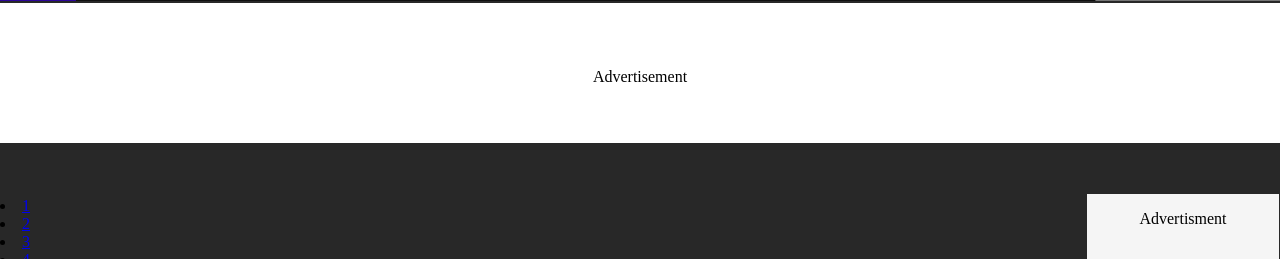
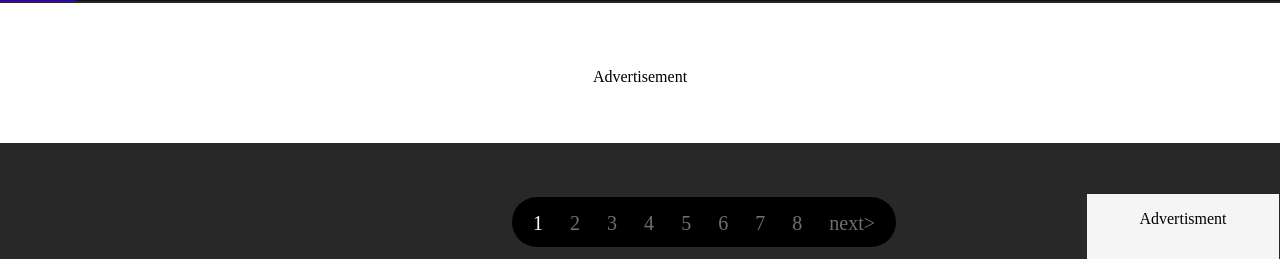
Before and after one commit to lpv001/websiteProject, a PHP site: page /index.html in a window 1280 px wide. Shown: the part 49-308 px from the top of the page. Run offline with PHP 8.4, Linux system fonts and the light colour scheme.

Commit message:
Update index.css

```diff
--- a/index.css
+++ b/index.css
@@ -208,3 +213,33 @@ footer > li>h2>a:hover{
 
         }
     }
+    .next_page{
+        background-color: black;
+        border-radius: 50px;
+        height: 50px;
+        width: 30%;
+        text-align: center;
+        margin-left: 40%;
+        margin-bottom: 15px;
+
+    }
+    .next_page>li{
+        list-style: none;
+        display: inline-flex;
+        padding: 4% 3%;
+        font-size: 20px;
+        font-weight: 200;
+    }
+    .next_page>li>a{
+        text-decoration: none;
+        color: rgb(112, 111, 111);
+
+    }
+    .next_page>li>a:hover{
+        color: white;
+    }
+    .next_page>li>._pa_{
+        color: white;
+
+
+    }
```
Also changed, not shown: other parts of index.css (+15 -10 lines).
